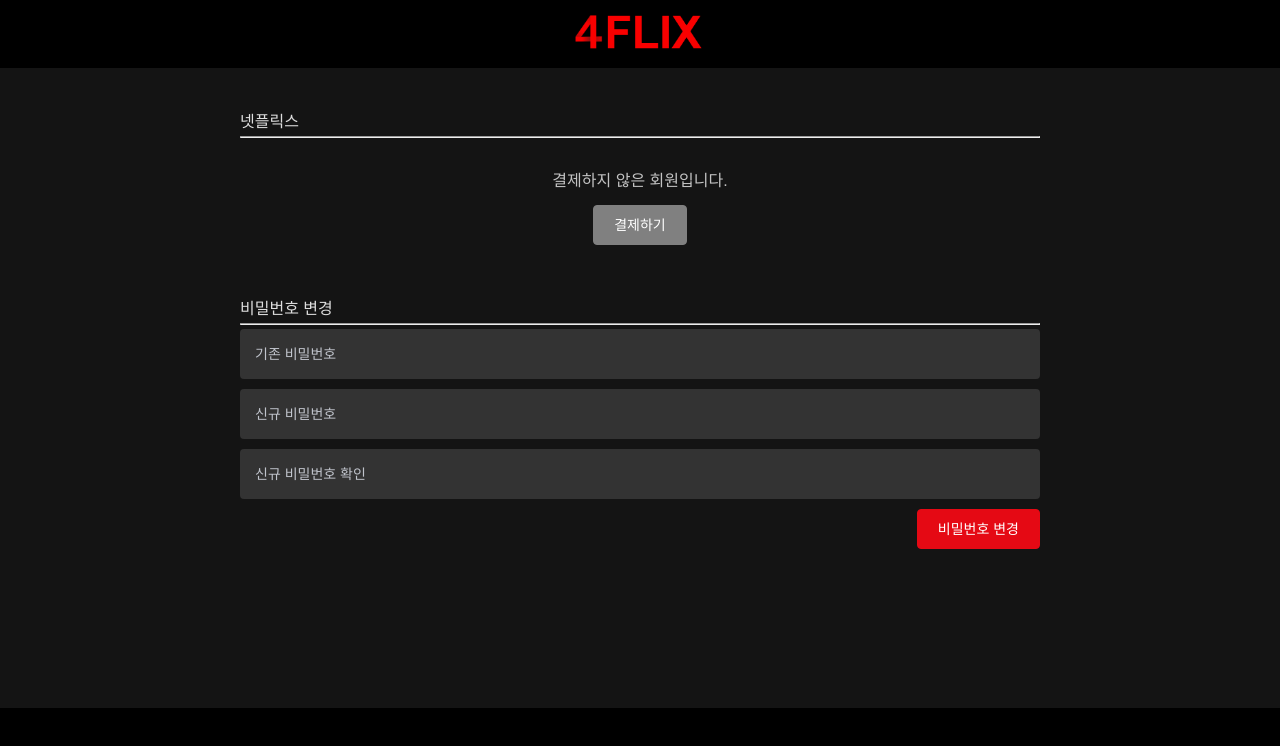
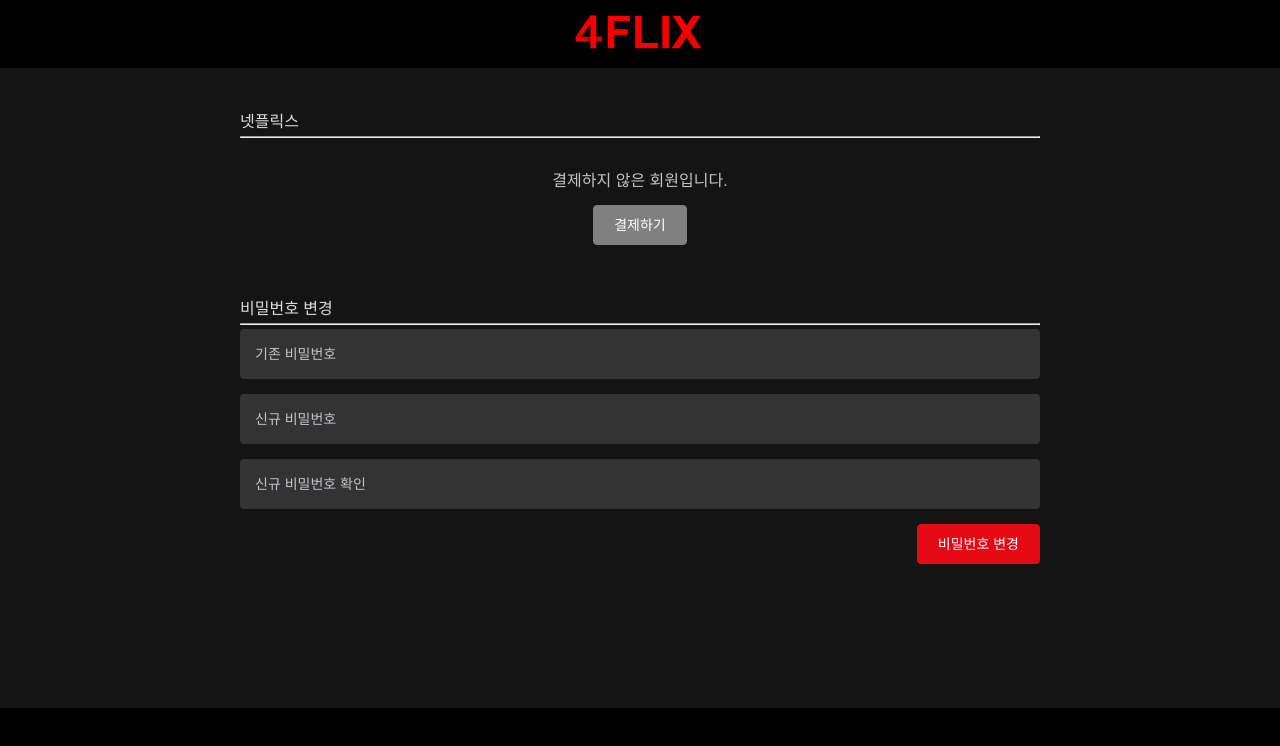
Before and after one commit to amathon-2019/netflix, a Vue app in the folder 4flix/: page /mypage in a window 1280 px wide. Shown: the top 746 px of the page. Built offline with nearby package versions, Linux system fonts and the light colour scheme.

Commit message:
비밀번호 번경 화면 레이아웃 고침

```diff
--- a/4flix/src/assets/css/index.scss
+++ b/4flix/src/assets/css/index.scss
@@ -43,10 +43,10 @@ $sub-color__hover: rgb(163, 163, 163);
   .el-input__inner {
     width: 80%;
     height: 50px;
-    margin-bottom: 20px;
     border: none;
     border-radius: 4px;
     background-color: #333333;
     color: white;
   }
+  margin-bottom: 15px;
 }
--- a/4flix/src/views/MyPage.vue
+++ b/4flix/src/views/MyPage.vue
@@ -23,9 +23,9 @@
         <span>비밀번호 변경</span>
         <hr />
         <div>
-          <el-input placeholder="기존 비밀번호"></el-input>
-          <el-input placeholder="신규 비밀번호"></el-input>
-          <el-input placeholder="신규 비밀번호 확인"></el-input>
+          <el-input v-model="prevPassword" show-password clearable placeholder="기존 비밀번호"></el-input>
+          <el-input v-model="newPassword" show-password clearable placeholder="신규 비밀번호"></el-input>
+          <el-input v-model="newPassword2" show-password clearable placeholder="신규 비밀번호 확인"></el-input>
           <el-button class="pwConfirm">비밀번호 변경</el-button>
         </div>
         <div></div>
@@ -40,7 +40,10 @@ export default {
     return {
       isPayment: false,
       netflixEmail: 'gtah2yk@gmail.com',
-      netflixPw: 'gtah2yk'
+      netflixPw: 'gtah2yk',
+      prevPassword: '',
+      newPassword: '',
+      newPassword2: ''
     };
   }
 };
@@ -50,7 +53,6 @@ export default {
 .el-input {
   .el-input__inner {
     width: 100%;
-    margin-bottom: 10px;
   }
 }
 </style>
```
